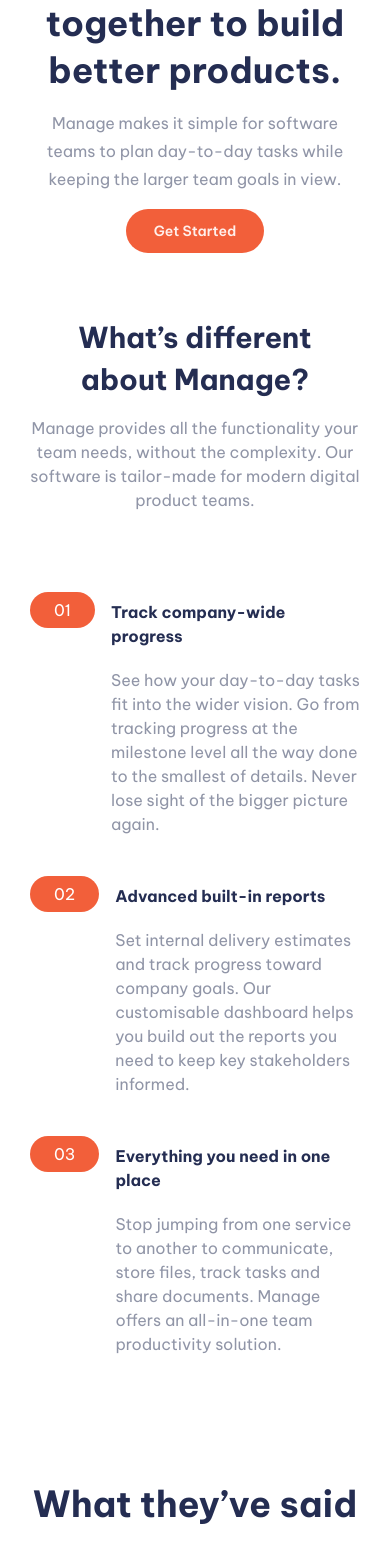
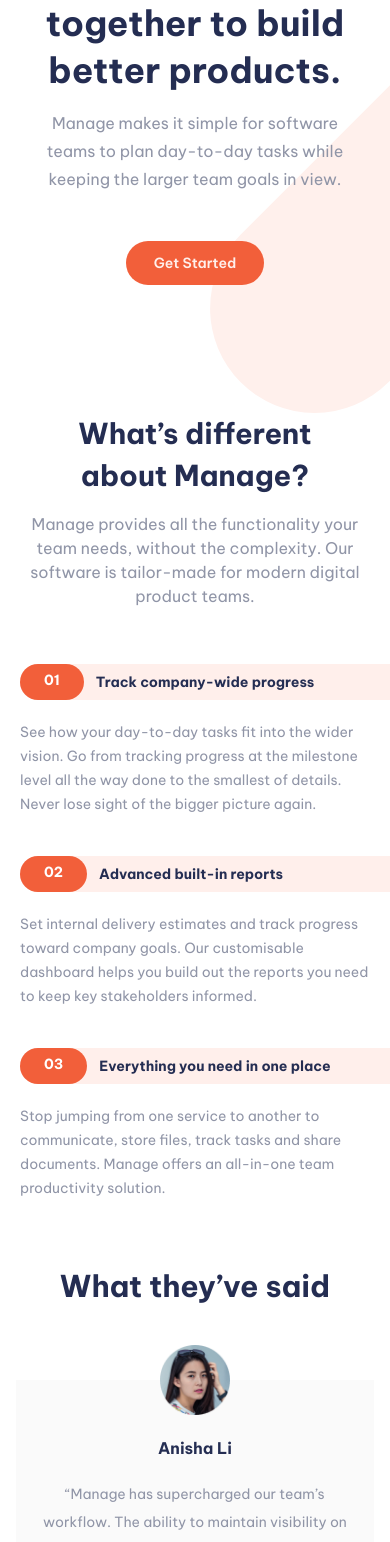
Before and after one commit to akarsh1028/manage-landing-page, a Next.js app: page / in a window 390 px wide. Shown: the part 449-1991 px from the top of the page. Built offline with nearby package versions, Linux system fonts and the light colour scheme.

Commit message:
mobile view completed

```diff
--- a/app/components/Navbar.js
+++ b/app/components/Navbar.js
@@ -7,7 +7,7 @@ import Image from 'next/image'
 const Navbar = () => {
   return (
     <div className='spacing relative overflow-hidden'>
-      <Image src="/images/bg-tablet-pattern.svg" alt='tablet-pattern' className='absolute top-[-160px] right-[-160px] z-[-1]' width="814" height="814" />
+      <Image src="/images/bg-tablet-pattern.svg" alt='tablet-pattern' className='absolute top-[-50px] right-[-70px] md:top-[-160px] md:right-[-160px] z-[-1]' width="814" height="814" />
       <nav className="flex justify-between items-center pb-5 pt-14 max-md:hidden">
         <Logo color="#242D52"/>
         <ul className='flex items-center gap-8'>
@@ -26,6 +26,8 @@ const Navbar = () => {
       </nav>
 
       <FirstView/>
+
+      <Image src="/images/bg-tablet-pattern.svg" alt='tablet-pattern' className='absolute bottom-0 right-[-210px] md:hidden z-[-1]' width="814" height="814" />
     </div>
   )
 }
--- a/app/components/inputs/Cards.js
+++ b/app/components/inputs/Cards.js
@@ -3,10 +3,10 @@ import React from 'react'
 
 function Cards({ item }) {
   return (
-    <div className='flex-shrink-0 relative pt-14 p-10 bg-verylightgray w-[543px] flex justify-center items-center flex-col gap-5'>
+    <div className='flex-shrink-0 relative pt-14 md:p-10 p-6 bg-verylightgray w-[543px] flex justify-center items-center flex-col gap-5 max-md:w-full'>
       <Image className='absolute top-[-35px]' src={item.imgURL} alt={item.name} width={70} height={70}/>
-      <h4>{item.name}</h4>
-      <p className='text-darkgrayishblue text-center'>{item.feedback}</p>
+      <h4 className='font-bold text-darkblue'>{item.name}</h4>
+      <p className='text-darkgrayishblue text-center max-md:text-sm max-md:leading-7'>{item.feedback}</p>
     </div>
   )
 }
--- a/app/components/sections/FirstView.js
+++ b/app/components/sections/FirstView.js
@@ -4,12 +4,12 @@ import Button from '../inputs/Button'
 
 const FirstView = () => {
   return (
-    <section className='max-md:mt-5 my-16'>
+    <section className='max-md:mt-5 max-md:mb-32 md:my-16'>
       <div className='flex flex-col-reverse justify-between z-10 md:gap-5 md:flex-row max-md:items-center'>
         <div className='flex flex-col gap-4 md:w-1/2 md:gap-8 max-md:items-center'>
           <h1 className='font-bold text-darkblue leading-[2.9rem] text-[2.2rem] max-md:text-center md:text-[3.3rem] md:mt-[3.5rem] sm:leading-[4rem] sm:text-[3.4rem]'>Bring everyone together to build better products.</h1>
           <p className='text-darkgrayishblue md:w-7/12 max-md:text-center max-md:leading-7'>Manage makes it simple for software teams to plan day-to-day tasks while keeping the larger team goals in view.</p>
-          <div className='md:w-1/2'>
+          <div className='md:w-1/2 max-md:mt-8'>
             <Button label='Get Started' />
           </div>
         </div>
--- a/app/components/sections/SecondView.js
+++ b/app/components/sections/SecondView.js
@@ -1,39 +1,34 @@
-import { points, reviews } from '@/app/constants'
+import { points } from '@/app/constants'
 import Image from 'next/image'
 import React from 'react'
-import Cards from '../inputs/Cards'
-import Button from '../inputs/Button'
+import Testimonial from './Testimonial'
 
 const SecondView = () => {
+
   return (
     <section className='max-w-[1440px] m-auto overflow-hidden relative'>
-      <div className='flex flex-col md:flex-row justify-between px-[30px] md:px-[120px] gap-20 relative'>
-        <div className='flex-1'>
+      <div className='flex flex-col md:flex-row justify-between md:px-[120px] md:gap-20 gap-14 relative'>
+        <div className='flex-1 max-md:flex max-md:flex-col max-md:justify-center max-md:items-center'>
           <h2 className='font-bold text-darkblue leading-[2.6rem] text-[1.8rem] mb-4 md:leading-[3.3rem] md:text-[2.3rem] max-md:px-10 max-md:text-center'>What’s different about Manage?</h2>
-          <p className='text-darkgrayishblue md:w-8/12 max-md:text-center'>Manage provides all the functionality your team needs, without the complexity. Our software is tailor-made for modern digital product teams. </p>
+          <p className='text-darkgrayishblue w-11/12 md:w-8/12 max-md:text-center'>Manage provides all the functionality your team needs, without the complexity. Our software is tailor-made for modern digital product teams. </p>
         </div>
-        <div className='flex-1 flex flex-col gap-10'>
+        <div className='flex-1 flex flex-col gap-10 max-md:pl-5'>
           {points.map((item) => (
             <div key={item.title} className='flex gap-4'>
-              <div className='rounded-full bg-brightred text-white h-9 py-1.5 px-6'>{item.index}</div>
+              <div className='rounded-full bg-brightred text-white h-9 py-1.5 px-6 max-md:hidden'>{item.index}</div>
               <div className='flex flex-col gap-5'>
-                <h5 className='font-bold text-darkblue pt-2'>{item.title}</h5>
-                <p className='text-darkgrayishblue'>{item.desc}</p>
+                <h5 className='max-md:text-sm font-bold text-darkblue md:pt-2 max-md:bg-verypalered max-md:flex items-center max-md:gap-3 rounded-tl-full rounded-bl-full'>
+                  <div className='rounded-full bg-brightred text-white h-9 py-1.5 px-6 md:hidden'>{item.index}</div>
+                  {item.title}
+                </h5>
+                <p className='text-darkgrayishblue max-md:text-sm max-md:pr-4 max-md:leading-6'>{item.desc}</p>
               </div>
             </div>
           ))}
         </div>
-        <Image src="/images/bg-tablet-pattern.svg" alt='tablet-pattern' className='absolute bottom-[-570px] left-[-500px] z-[-1]' width="814" height="814" />
+        <Image src="/images/bg-tablet-pattern.svg" alt='tablet-pattern' className='absolute bottom-[-570px] left-[-500px] z-[-1] max-md:hidden' width="814" height="814" />
       </div>
-      <div className='flex flex-col gap-10 items-center py-12 my-20'>
-        <h2 className='text-darkblue text-4xl font-bold mb-16'>What they’ve said</h2>
-        <div className='flex gap-8 pt-9 overflow-x-auto w-full no-scrollbar'>
-          {reviews.map((item) => (
-            <Cards key={item.name} item={item} />
-          ))}
-        </div>
-        <Button label='Get Started' />
-      </div>
+      <Testimonial/>
     </section>
   )
 }
--- /dev/null
+++ b/app/components/sections/Testimonial.js
@@ -0,0 +1,29 @@
+'use client'
+
+import { reviews } from "@/app/constants";
+import { useState } from "react"
+import Cards from "../inputs/Cards";
+import Button from "../inputs/Button";
+
+const Testimonial = () => {
+
+  const [activeIndex, setActiveIndex] = useState(0);
+  return (
+    <div className='flex flex-col gap-5 md:gap-10 items-center max-md:pb-10 py-12 mt-5 md:mt-20 md:mb-20 max-md:px-4'>
+      <h2 className='text-darkblue text-3xl md:text-4xl font-bold mb-5 md:mb-16'>What they’ve said</h2>
+      <div className='flex gap-8 pt-9 overflow-x-auto w-full no-scrollbar'>
+        {reviews.map((item) => (
+          <Cards key={item.name} item={item} />
+        ))}
+      </div>
+      <div className='flex gap-2 md:hidden max-md:mb-6'>
+        {reviews.map((item, index) => (
+          <div onClick={() => setActiveIndex(index)} key={item.name} className={`rounded-full shadow w-2 h-2 border border-brightred ${index === activeIndex && 'bg-brightred'}`}></div>
+        ))}
+      </div>
+      <Button label='Get Started' />
+    </div>
+  )
+}
+
+export default Testimonial
```
